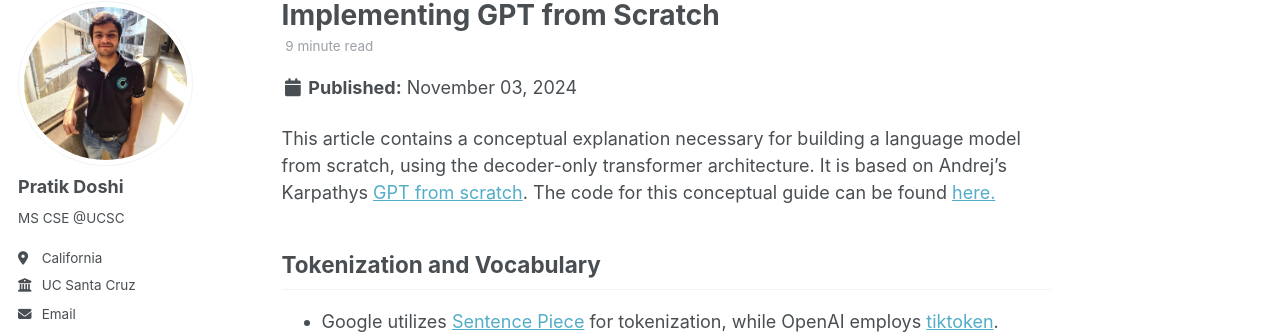
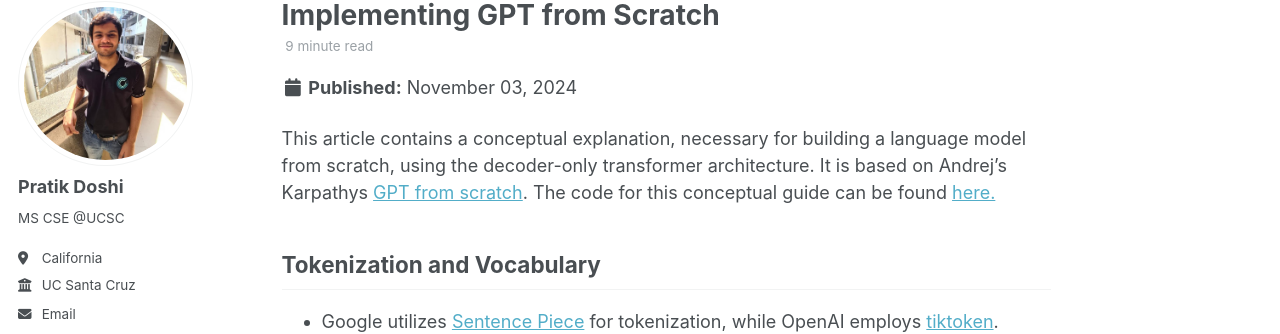
Before and after one commit to Pratik-Doshi-99/pratik-doshi-99.github.io, a Jekyll site: the page built from _posts/2024-11-03-implementing-gpt.md, in a window 1280 px wide and 900 px high. Shown: the part 105-439 px from the top of the window. Built offline with Jekyll 4.4.1, drawn with Linux system fonts in a browser that asks for light colours.

Commit message:
fixed grammar

```diff
--- a/_posts/2024-11-03-implementing-gpt.md
+++ b/_posts/2024-11-03-implementing-gpt.md
@@ -9,7 +9,7 @@ tags:
   - Transformers
 ---
 
-This article contains a conceptual explanation necessary for building a language model from scratch, using the decoder-only transformer architecture. It is based on Andrej's Karpathys [GPT from scratch](https://youtu.be/kCc8FmEb1nY?si=Rdc_bMOWquUdAUJ5). The code for this conceptual guide can be found [here.](https://github.com/Pratik-Doshi-99/mini-gpt)
+This article contains a conceptual explanation, necessary for building a language model from scratch, using the decoder-only transformer architecture. It is based on Andrej's Karpathys [GPT from scratch](https://youtu.be/kCc8FmEb1nY?si=Rdc_bMOWquUdAUJ5). The code for this conceptual guide can be found [here.](https://github.com/Pratik-Doshi-99/mini-gpt)
 
 
 <!--
```
